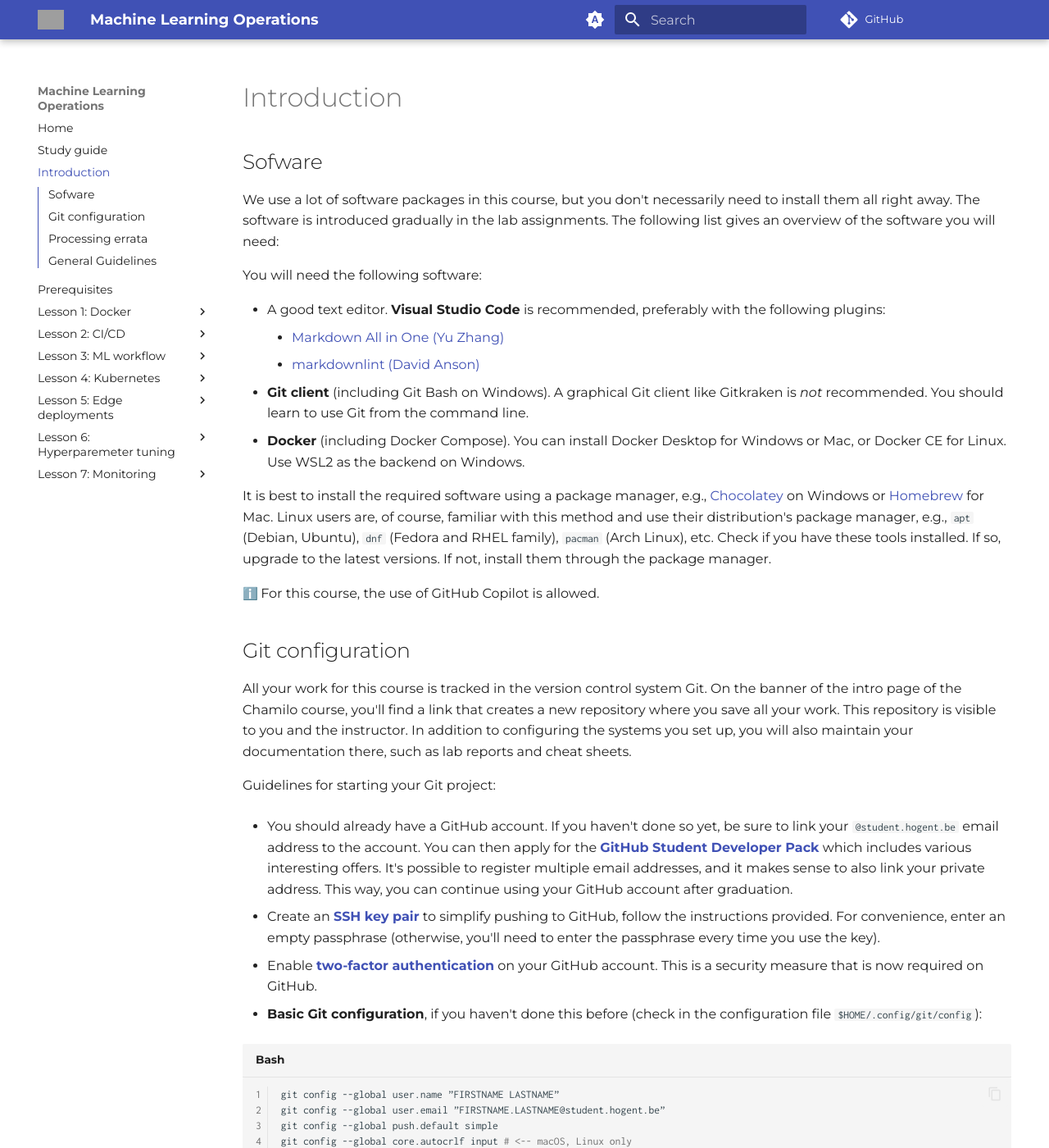
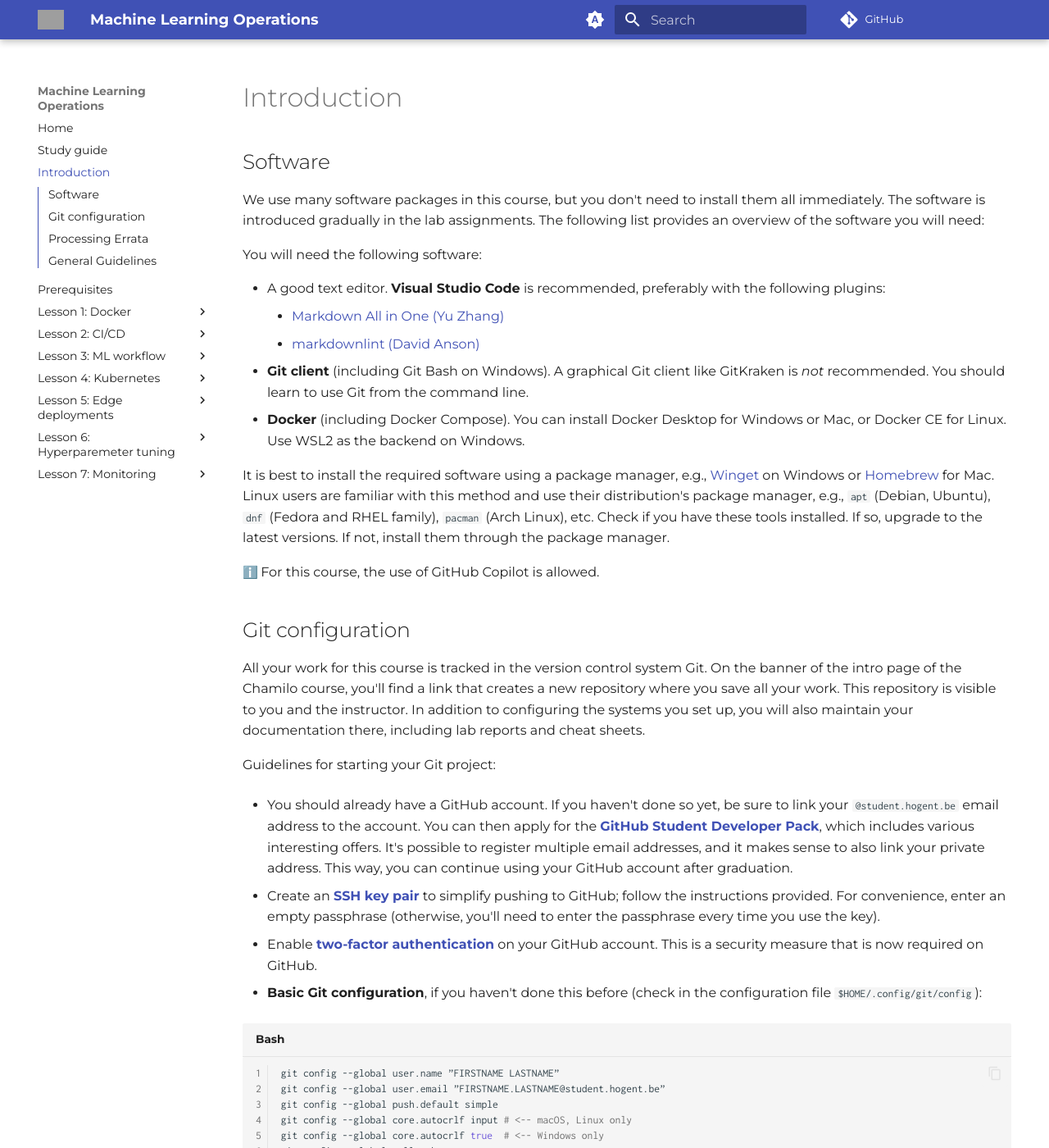
Before and after one commit to HOGENT-MLOps/mlops-slides, an MkDocs documentation site: the page built from docs/00-introduction.md, in a window 1280 px wide and 1400 px high. Shown: the whole window at 82% size. Built offline with MkDocs 1.6.1 and Material for MkDocs 9.7.7, drawn with Linux system fonts in a browser that asks for light colours; emoji names are drawn with the system emoji font; comment, search, counter and statistics services are not loaded; some of the changed text lies outside the part shown; grey boxes are pictures that could not be loaded.

Commit message:
Improve writing in introduction

````diff
--- a/docs/00-introduction.md
+++ b/docs/00-introduction.md
@@ -1,34 +1,34 @@
 # Introduction
 
-## Sofware
+## Software
 
-We use a lot of software packages in this course, but you don't necessarily need to install them all right away. The software is introduced gradually in the lab assignments. The following list gives an overview of the software you will need:
+We use many software packages in this course, but you don't need to install them all immediately. The software is introduced gradually in the lab assignments. The following list provides an overview of the software you will need:
 
 You will need the following software:
 
-- A good text editor. **Visual Studio Code** is recommended, preferably with the following plugins:
-    - [Markdown All in One (Yu Zhang)](https://marketplace.visualstudio.com/items?itemName=yzhang.markdown-all-in-one)
-    - [markdownlint (David Anson)](https://marketplace.visualstudio.com/items?itemName=DavidAnson.vscode-markdownlint)
-- **Git client** (including Git Bash on Windows). A graphical Git client like Gitkraken is *not* recommended. You should learn to use Git from the command line.
-- **Docker** (including Docker Compose). You can install Docker Desktop for Windows or Mac, or Docker CE for Linux. Use WSL2 as the backend on Windows.
+-   A good text editor. **Visual Studio Code** is recommended, preferably with the following plugins:
+    -   [Markdown All in One (Yu Zhang)](https://marketplace.visualstudio.com/items?itemName=yzhang.markdown-all-in-one)
+    -   [markdownlint (David Anson)](https://marketplace.visualstudio.com/items?itemName=DavidAnson.vscode-markdownlint)
+-   **Git client** (including Git Bash on Windows). A graphical Git client like GitKraken is _not_ recommended. You should learn to use Git from the command line.
+-   **Docker** (including Docker Compose). You can install Docker Desktop for Windows or Mac, or Docker CE for Linux. Use WSL2 as the backend on Windows.
 
-It is best to install the required software using a package manager, e.g., [Chocolatey](http://chocolatey.org/) on Windows or [Homebrew](https://brew.sh/) for Mac. Linux users are, of course, familiar with this method and use their distribution's package manager, e.g., `apt` (Debian, Ubuntu), `dnf` (Fedora and RHEL family), `pacman` (Arch Linux), etc. Check if you have these tools installed. If so, upgrade to the latest versions. If not, install them through the package manager.
+It is best to install the required software using a package manager, e.g., [Winget](https://winget.run/) on Windows or [Homebrew](https://brew.sh/) for Mac. Linux users are familiar with this method and use their distribution's package manager, e.g., `apt` (Debian, Ubuntu), `dnf` (Fedora and RHEL family), `pacman` (Arch Linux), etc. Check if you have these tools installed. If so, upgrade to the latest versions. If not, install them through the package manager.
 
 :information_source: For this course, the use of GitHub Copilot is allowed.
 
 ## Git configuration
 
-All your work for this course is tracked in the version control system Git. On the banner of the intro page of the Chamilo course, you'll find a link that creates a new repository where you save all your work. This repository is visible to you and the instructor. In addition to configuring the systems you set up, you will also maintain your documentation there, such as lab reports and cheat sheets.
+All your work for this course is tracked in the version control system Git. On the banner of the intro page of the Chamilo course, you'll find a link that creates a new repository where you save all your work. This repository is visible to you and the instructor. In addition to configuring the systems you set up, you will also maintain your documentation there, including lab reports and cheat sheets.
 
 Guidelines for starting your Git project:
 
-- You should already have a GitHub account. If you haven't done so yet, be sure to link your `@student.hogent.be` email address to the account. You can then apply for the [**GitHub Student Developer Pack**](https://education.github.com/pack) which includes various interesting offers. It's possible to register multiple email addresses, and it makes sense to also link your private address. This way, you can continue using your GitHub account after graduation.
+-   You should already have a GitHub account. If you haven't done so yet, be sure to link your `@student.hogent.be` email address to the account. You can then apply for the [**GitHub Student Developer Pack**](https://education.github.com/pack), which includes various interesting offers. It's possible to register multiple email addresses, and it makes sense to also link your private address. This way, you can continue using your GitHub account after graduation.
 
-- Create an [**SSH key pair**](https://docs.github.com/en/authentication/connecting-to-github-with-ssh/adding-a-new-ssh-key-to-your-github-account) to simplify pushing to GitHub, follow the instructions provided. For convenience, enter an empty passphrase (otherwise, you'll need to enter the passphrase every time you use the key).
+-   Create an [**SSH key pair**](https://docs.github.com/en/authentication/connecting-to-github-with-ssh/adding-a-new-ssh-key-to-your-github-account) to simplify pushing to GitHub; follow the instructions provided. For convenience, enter an empty passphrase (otherwise, you'll need to enter the passphrase every time you use the key).
 
-- Enable [**two-factor authentication**](https://docs.github.com/en/authentication/securing-your-account-with-two-factor-authentication-2fa) on your GitHub account. This is a security measure that is now required on GitHub.
+-   Enable [**two-factor authentication**](https://docs.github.com/en/authentication/securing-your-account-with-two-factor-authentication-2fa) on your GitHub account. This is a security measure that is now required on GitHub.
 
-- **Basic Git configuration**, if you haven't done this before (check in the configuration file `$HOME/.config/git/config`):
+-   **Basic Git configuration**, if you haven't done this before (check in the configuration file `$HOME/.config/git/config`):
 
 ```bash
 git config --global user.name ”FIRSTNAME LASTNAME”
````
Also changed, not shown: other parts of docs/00-introduction.md (+12 -12 lines).
